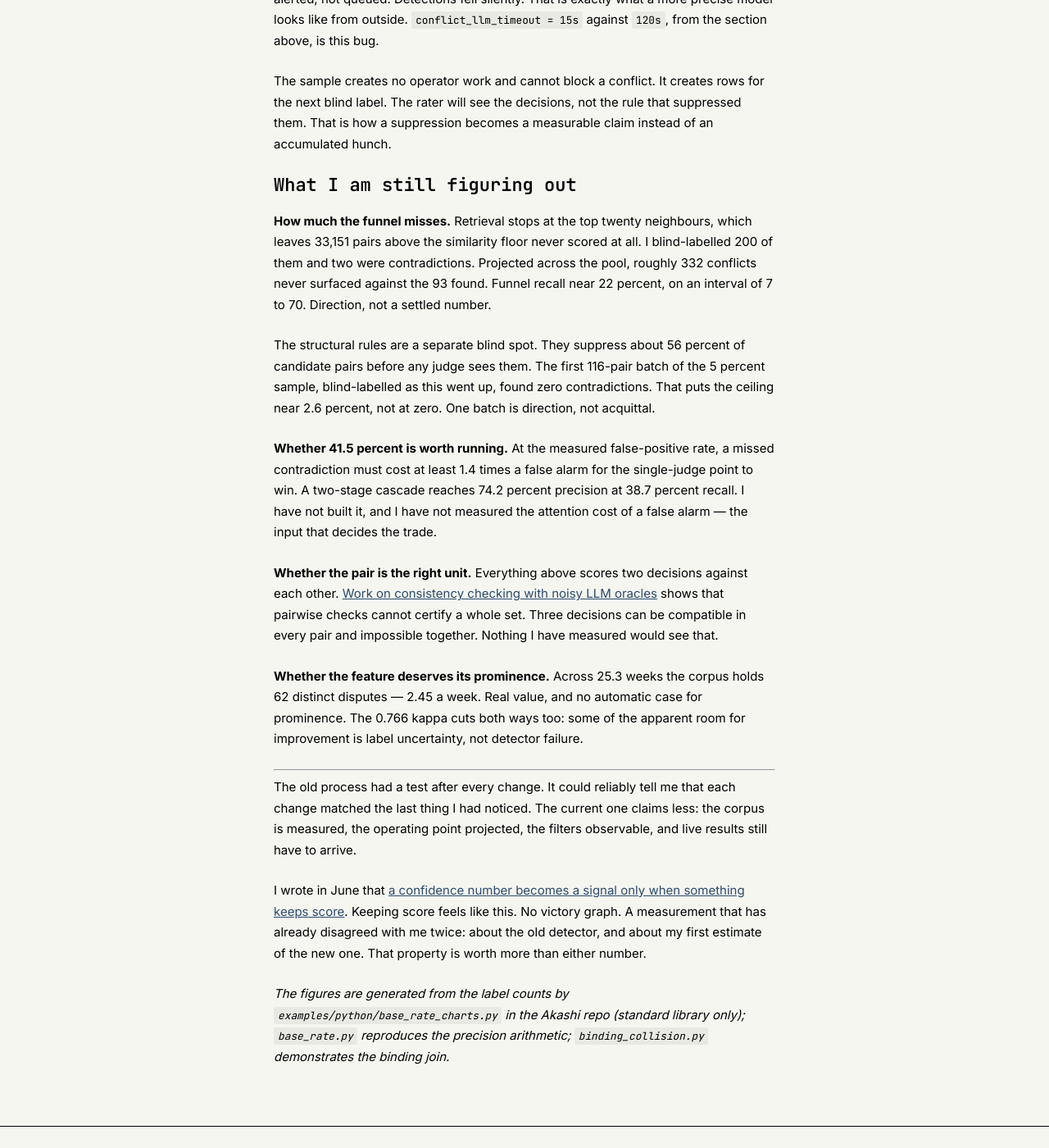
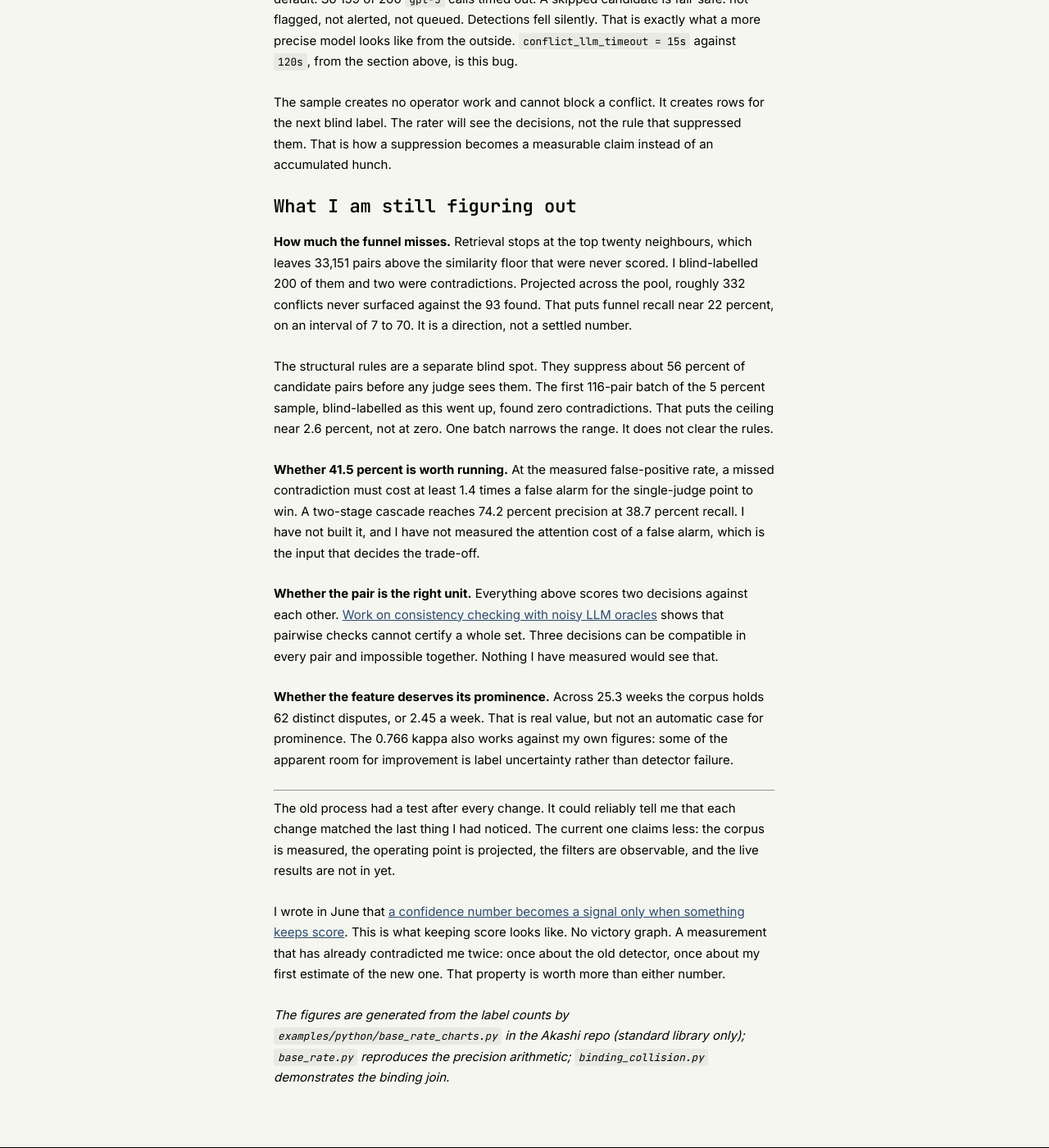
Before and after one commit to ashita-ai/ashita-ai.github.io, a Jekyll site: the page built from _posts/2026-08-11-the-detector-that-said-yes.md, in a window 1280 px wide and 1400 px high, scrolled down 4820 px. Shown: the whole window at 82% size. Built offline with Jekyll 4.4.1, drawn with Linux system fonts in a browser that asks for light colours; some of the changed text lies outside the part shown.

Commit message:
Remove every em dash; plainer diction
No em dashes anywhere in the file, including the frontmatter description.
Each one became a period, a colon, a comma, or an explicit connective, on
the principle that a dash usually hides the logical relation between two
clauses instead of stating it.

Diction pass toward plainer statement:
- Cut the decorative simile "the way an alarm wired permanently on catches
  every fire" for the plainer and sharper fact: a detector that says yes to
  everything has perfect recall by construction.
- "a coin flip with a lean" -> "barely better than one".
- "I built a thing that said no to everything" -> "a habit of saying no",
  which is both a real noun and the honest one.
- "Getting there produced the purest form of the failure" -> "The cutover
  produced the clearest instance of the same failure".
- "that gap is the story" -> "that gap decides the outcome".
- "the 0.766 kappa cuts both ways" -> "also works against my own figures".
- Fixed parallelism in the closing list: "the corpus is measured, the
  operating point is projected, the filters are observable".
- Dropped the second "direction, not X" construction, which had become a
  tic across adjacent paragraphs.

Frontmatter description no longer ends on the vague "a much more useful
measurement program"; it names what the labels actually did.

````diff
--- a/_posts/2026-08-11-the-detector-that-said-yes.md
+++ b/_posts/2026-08-11-the-detector-that-said-yes.md
@@ -3,16 +3,16 @@
 title: "The Detector That Said Yes to Everything"
 date: 2026-08-11
 category: "architecture"
-description: "For months I added suppressors to a conflict detector that said yes to everything. Then I blind-labelled its historical scored corpus. The result was not a weak classifier, but a constant function—and a much more useful measurement program."
+description: "For months I added suppressors to a conflict detector that said yes to everything. Then I blind-labelled every pair it had ever scored. The result was not a weak classifier but a constant function, and the labels graded my own judgment too."
 ---
 
 For months, I improved Akashi's conflict detector one false positive at a time. A review found a pattern it should not flag. I added a suppression rule or another sentence to the prompt. The test passed. The next review found a different pattern.
 
 This looked like iteration. It was a detector accumulating excuses.
 
-So I stopped tuning it and blind-labelled the whole scored corpus instead: 2,772 pairs. The raters were language-model agents, dozens of them. Each saw the two decision texts and the structural metadata. None saw the detector's verdict. That is the blinding.
+So I stopped tuning it and blind-labelled the whole scored corpus: 2,772 pairs. The raters were language-model agents, dozens of them. Each saw the two decision texts and the structural metadata. None saw the detector's verdict. That is the blinding.
 
-Models grading a model is a fair objection. The defense is that blinding, plus an independent 200-pair re-rate that agreed at a Cohen's kappa of 0.766. Blind agreement is not ground truth. But unlike the old test set, it was not written by the person being graded. It is the loop I argued for in [Your Evals Won't Save You](/blog/your-evals-wont-save-you/), arriving seven months late.
+Models grading a model is a fair objection. The defense is that blinding, plus an independent 200-pair re-rate that agreed at a Cohen's kappa of 0.766. Blind agreement is not ground truth. But unlike the old test set, it was not written by the person being graded. It is the loop I argued for in [Your Evals Won't Save You](/blog/your-evals-wont-save-you/). It arrived seven months late.
 
 ## The detector was a constant function
 
@@ -57,13 +57,13 @@
 
 The blind corpus could. That is the difference between a test set and a measurement.
 
-It graded me too. By July my triage was a routine that marked conflicts false positive in bulk. The detector said yes to everything, so I built a thing that said no to everything. The blind labels sided with the bulk dismissals, 98.3 percent correct. The rotten ones were the conflicts I had adjudicated deliberately, read and resolved with a declared winner. Eleven percent real.
+It graded me too. By July my triage was a routine that marked conflicts false positive in bulk. The detector said yes to everything, so I built a habit of saying no to everything. The blind labels sided with the bulk dismissals, 98.3 percent correct. The rotten ones were the conflicts I had adjudicated deliberately, read and resolved with a declared winner. Of those, 11 percent were real.
 
-[A channel over its alarm budget](/blog/the-alarm-budget/) does not only train its receiver to stop reading. It degrades the judgments the receiver still makes. Mine were the only ground truth the system had. A detector that cries wolf poisons the record of which wolves were real — the record you need to fix it.
+[A channel over its alarm budget](/blog/the-alarm-budget/) does not only train its receiver to stop reading. It degrades the judgments the receiver still makes. Mine were the only ground truth the system had. A detector that cries wolf poisons the record of which wolves were real, and that record is the one you need in order to fix it.
 
 ## The base rate changed the question
 
-The failure was not just the prompt. It was what I had optimized for. At prevalence p, sensitivity s, and majority-class false-positive rate f:
+The failure was not only the prompt. It was what I had optimized for. At prevalence p, sensitivity s, and majority-class false-positive rate f:
 
 ```
 precision = p·s / ( p·s + (1−p)·f )
@@ -97,11 +97,11 @@
 <figcaption style="font-size: 0.85rem; color: #666; max-width: 560px; margin: 0.4rem auto 0; text-align: left;">Precision against majority-class false-positive rate at the corpus base rate of 3.35%. The recall lines barely separate; the x-axis decides.</figcaption>
 </figure>
 
-False positives decide whether the queue is usable. Raise recall from 30 to 80 percent — fifty points of detector capability — and precision gains about 23 points. Halve the false-positive rate from 2 percent to 1, one point of movement, and it gains 17.
+False positives decide whether the queue is usable. Raise recall from 30 to 80 percent, which is fifty points of detector capability, and precision gains about 23 points. Halve the false-positive rate from 2 percent to 1, which is one point of movement, and precision gains 17.
 
-The scorer has two features of its own. `significance` weights a decision's consequence, and `topic_similarity` is the embedding overlap that nominates pairs. Against the blind labels they scored AUCs of 0.500 and 0.587. The first is a coin flip. The second is a coin flip with a lean. They can be a recall funnel, not the decision.
+The scorer has two features of its own. `significance` weights a decision's consequence, and `topic_similarity` is the embedding overlap that nominates pairs. Against the blind labels they scored AUCs of 0.500 and 0.587. The first is a coin flip. The second is barely better than one. They can be a recall funnel, not the decision.
 
-F1 obscured the same fact more politely. `gpt-5-mini` posted the best sample F1 I measured, 0.704, and projected to 17.3 percent corpus precision. `gpt-5` scored worse on F1 and projected to 41.5. A stratified sample cannot see a fourfold gap in majority-class false positives. At this base rate, that gap is the story. I report precision, recall, and queue size now.
+F1 obscured the same fact more politely. `gpt-5-mini` posted the best sample F1 I measured, 0.704, and projected to 17.3 percent corpus precision. `gpt-5` scored worse on F1 and projected to 41.5. A stratified sample cannot see a fourfold gap in majority-class false positives, and at this base rate that gap decides the outcome. I report precision, recall, and queue size now.
 
 ## The work was an experiment, not a prompt rewrite
 
@@ -111,7 +111,7 @@
 
 The version that survived is an ordered procedure. First, name the one question both decisions answer. If there is none, they are complementary. Then require explicit replacement language before anything counts as supersession. Only then ask whether two current answers are incompatible. A contradiction verdict must name its disputed question in a dedicated field, and the parser downgrades a verdict that cannot. A contract, not another request to be careful.
 
-Judge capability mattered more than either rewrite. Same procedure, same corpus. The judge alone moved corpus-projected precision from 8.1 to 41.5 percent.
+Judge capability mattered more than either rewrite. On the same procedure and the same corpus, the judge alone moved corpus-projected precision from 8.1 to 41.5 percent.
 
 <figure style="margin: 2.5rem 0; text-align: center;">
 <svg xmlns="http://www.w3.org/2000/svg" viewBox="0 0 660 314" width="100%" role="img" aria-label="Bar chart of corpus-projected precision by judge model: gpt-4o-mini 8.1 percent, gpt-4o 26.9 percent, gpt-4.1 28.7 percent, gpt-5 41.5 percent" style="font-family: Inter, sans-serif;">
@@ -141,7 +141,7 @@
 
 The 41.5 percent was briefly 65.2. That estimate rested on 47 pairs `gpt-5` got entirely right. The curve is near-vertical exactly where the false-positive rate approaches zero. Zero of 47 cannot tell 65 percent precision from 19. A 300-pair remeasure found six false positives, a 2.00 percent rate, and the headline fell to 41.5 within hours. The same arithmetic that convicted the old detector almost flattered the new one.
 
-What survived is still a projection: 41.5 percent precision at 50.5 percent recall, a queue of about 113 where the old detector flagged 2,711. Twenty-four times smaller, and it drops half the real contradictions. The old one caught all 93 — the way an alarm wired permanently on catches every fire.
+What survived is still a projection: 41.5 percent precision at 50.5 percent recall, a queue of about 113 where the old detector flagged 2,711. The new queue is twenty-four times smaller, and it drops half the real contradictions. The old detector caught all 93, but a detector that says yes to everything has perfect recall by construction.
 
 ## Some conflicts should not be judged
 
@@ -155,26 +155,26 @@
 
 Production now runs `gpt-5` over a 30-day window and keeps a deterministic 5 percent sample of structurally suppressed pairs outside the conflict queue.
 
-Getting there produced the purest form of the failure. Reasoning models think a long time before the first token. The judge's timeout was still at its 15-second default. So 159 of 200 `gpt-5` calls timed out. A skipped candidate is fail-safe — not flagged, not alerted, not queued. Detections fell silently. That is exactly what a more precise model looks like from outside. `conflict_llm_timeout = 15s` against `120s`, from the section above, is this bug.
+The cutover produced the clearest instance of the same failure. Reasoning models think a long time before the first token. The judge's timeout was still at its 15-second default. So 159 of 200 `gpt-5` calls timed out. A skipped candidate is fail-safe: not flagged, not alerted, not queued. Detections fell silently. That is exactly what a more precise model looks like from the outside. `conflict_llm_timeout = 15s` against `120s`, from the section above, is this bug.
 
 The sample creates no operator work and cannot block a conflict. It creates rows for the next blind label. The rater will see the decisions, not the rule that suppressed them. That is how a suppression becomes a measurable claim instead of an accumulated hunch.
 
 ## What I am still figuring out
 
-**How much the funnel misses.** Retrieval stops at the top twenty neighbours, which leaves 33,151 pairs above the similarity floor never scored at all. I blind-labelled 200 of them and two were contradictions. Projected across the pool, roughly 332 conflicts never surfaced against the 93 found. Funnel recall near 22 percent, on an interval of 7 to 70. Direction, not a settled number.
+**How much the funnel misses.** Retrieval stops at the top twenty neighbours, which leaves 33,151 pairs above the similarity floor that were never scored. I blind-labelled 200 of them and two were contradictions. Projected across the pool, roughly 332 conflicts never surfaced against the 93 found. That puts funnel recall near 22 percent, on an interval of 7 to 70. It is a direction, not a settled number.
 
-The structural rules are a separate blind spot. They suppress about 56 percent of candidate pairs before any judge sees them. The first 116-pair batch of the 5 percent sample, blind-labelled as this went up, found zero contradictions. That puts the ceiling near 2.6 percent, not at zero. One batch is direction, not acquittal.
+The structural rules are a separate blind spot. They suppress about 56 percent of candidate pairs before any judge sees them. The first 116-pair batch of the 5 percent sample, blind-labelled as this went up, found zero contradictions. That puts the ceiling near 2.6 percent, not at zero. One batch narrows the range. It does not clear the rules.
 
-**Whether 41.5 percent is worth running.** At the measured false-positive rate, a missed contradiction must cost at least 1.4 times a false alarm for the single-judge point to win. A two-stage cascade reaches 74.2 percent precision at 38.7 percent recall. I have not built it, and I have not measured the attention cost of a false alarm — the input that decides the trade.
+**Whether 41.5 percent is worth running.** At the measured false-positive rate, a missed contradiction must cost at least 1.4 times a false alarm for the single-judge point to win. A two-stage cascade reaches 74.2 percent precision at 38.7 percent recall. I have not built it, and I have not measured the attention cost of a false alarm, which is the input that decides the trade-off.
 
 **Whether the pair is the right unit.** Everything above scores two decisions against each other. [Work on consistency checking with noisy LLM oracles](https://arxiv.org/abs/2601.13600) shows that pairwise checks cannot certify a whole set. Three decisions can be compatible in every pair and impossible together. Nothing I have measured would see that.
 
-**Whether the feature deserves its prominence.** Across 25.3 weeks the corpus holds 62 distinct disputes — 2.45 a week. Real value, and no automatic case for prominence. The 0.766 kappa cuts both ways too: some of the apparent room for improvement is label uncertainty, not detector failure.
+**Whether the feature deserves its prominence.** Across 25.3 weeks the corpus holds 62 distinct disputes, or 2.45 a week. That is real value, but not an automatic case for prominence. The 0.766 kappa also works against my own figures: some of the apparent room for improvement is label uncertainty rather than detector failure.
 
 ---
 
-The old process had a test after every change. It could reliably tell me that each change matched the last thing I had noticed. The current one claims less: the corpus is measured, the operating point projected, the filters observable, and live results still have to arrive.
+The old process had a test after every change. It could reliably tell me that each change matched the last thing I had noticed. The current one claims less: the corpus is measured, the operating point is projected, the filters are observable, and the live results are not in yet.
 
-I wrote in June that [a confidence number becomes a signal only when something keeps score](/blog/confidence-is-not-a-signal/). Keeping score feels like this. No victory graph. A measurement that has already disagreed with me twice: about the old detector, and about my first estimate of the new one. That property is worth more than either number.
+I wrote in June that [a confidence number becomes a signal only when something keeps score](/blog/confidence-is-not-a-signal/). This is what keeping score looks like. No victory graph. A measurement that has already contradicted me twice: once about the old detector, once about my first estimate of the new one. That property is worth more than either number.
 
 *The figures are generated from the label counts by `examples/python/base_rate_charts.py` in the Akashi repo (standard library only); `base_rate.py` reproduces the precision arithmetic; `binding_collision.py` demonstrates the binding join.*
````
